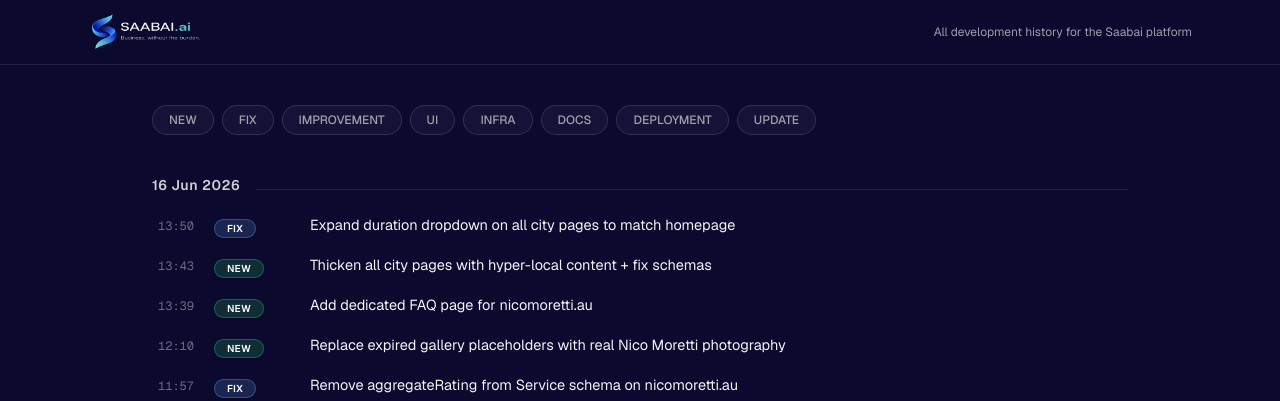
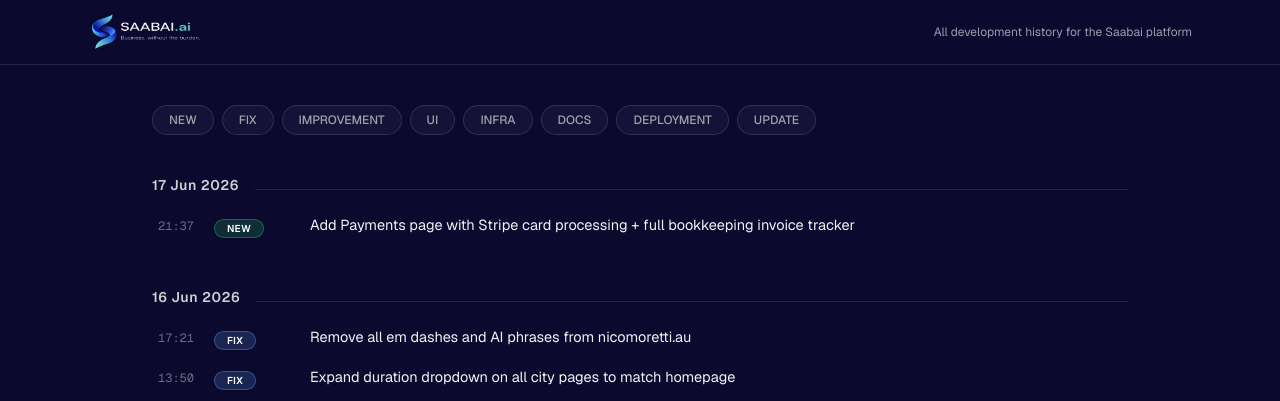
Before and after one commit to sg-satoshi/saabai-site, a Next.js app: page /saabai-changelog in a window 1280 px wide. Shown: the top 401 px of the page. Built offline with nearby package versions, Linux system fonts and the light colour scheme; no server answers.

Commit message:
chore: redeploy for NEXT_PUBLIC_STRIPE_PUBLISHABLE_KEY

```diff
--- a/app/saabai-changelog/SaabaiChangelogClient.tsx
+++ b/app/saabai-changelog/SaabaiChangelogClient.tsx
@@ -28,8 +28,15 @@ const TAG_STYLES: Record<Tag, { bg: string; text: string; border: string }> = {
 
 const CHANGELOG: Day[] = [
   {
+    date: "17 Jun 2026",
+    entries: [
+      { time: "21:37", tag: "NEW", title: "Add Payments page with Stripe card processing + full bookkeeping invoice tracker" }
+    ],
+  },
+  {
     date: "16 Jun 2026",
     entries: [
+      { time: "17:21", tag: "FIX", title: "Remove all em dashes and AI phrases from nicomoretti.au" },
       { time: "13:50", tag: "FIX", title: "Expand duration dropdown on all city pages to match homepage" },
       { time: "13:43", tag: "NEW", title: "Thicken all city pages with hyper-local content + fix schemas" },
       { time: "13:39", tag: "NEW", title: "Add dedicated FAQ page for nicomoretti.au" },
```
